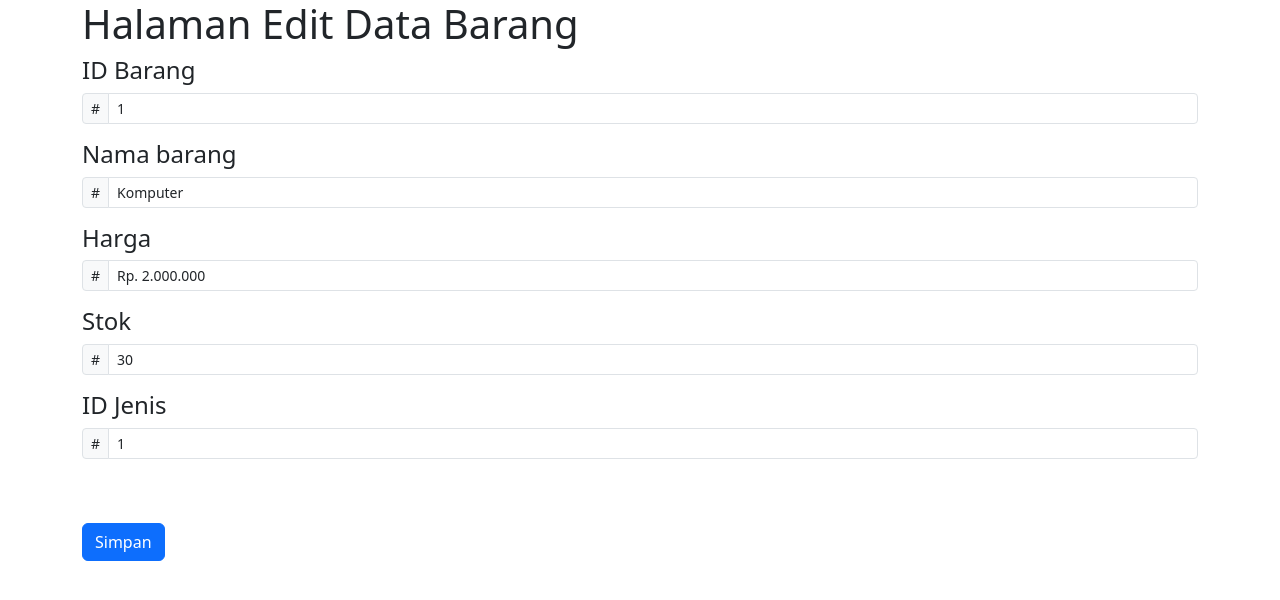
After one commit to Reizqysukadesain/db_inventory_reizqy_xi1, a PHP site: page /view_edit.php?id_barang=1 in a window 1280 px wide. The commit adds this page. Shown: the top 600 px of the page. Run offline with PHP 8.4, Linux system fonts and the light colour scheme; data comes from the database, SQL or seed files in the repository; both versions use the stored data as it was after the commit.

Commit message:
edit dan hapus

```diff
--- a/db_inventory_reizqy_xi1/View/barang/index.php
+++ b/db_inventory_reizqy_xi1/View/barang/index.php
@@ -5,6 +5,7 @@
     <meta name="viewport" content="width=device-width, initial-scale=1.0">
     <title>Document</title>
     <link rel="stylesheet" href="https://cdn.jsdelivr.net/npm/bootstrap@5.3.3/dist/css/bootstrap.min.css">
+    <link rel="stylesheet" href="https://cdnjs.cloudflare.com/ajax/libs/font-awesome/6.2.0/css/all.min.css">
     <script src="https://cdn.jsdelivr.net/npm/bootstrap@5.3.3/dist/js/bootstrap.bundle.min.js
 "></script>
 
@@ -78,8 +79,8 @@
                             <td><?php echo $result['stok'];?></td>
                             <td><?php echo $result['id_jenis'];?></td>
                             <td>
-                            <button type="button" class="btn btn-warning" >Edit</button>
-                            <button type="button" class="btn btn-danger">Hapus</button>
+                            <a class="btn btn-warning" href="view_edit.php?id_barang=<?php echo $result['id_barang']?>"><i class="fa-solid fa-pen-to-square"></i>Edit</a>
+                            <a class="btn btn-danger" href="proses_hapus.php?id_barang=<?php echo $result['id_barang']?>" onclick="return confirm('Kamu yakin?')"><i class="fa-solid fa-trash"></i>Hapus</a>
                             </td>
         </tr>
         <?php
--- /dev/null
+++ b/db_inventory_reizqy_xi1/View/barang/view_edit.php
@@ -0,0 +1,54 @@
+<!DOCTYPE html>
+<html lang="en">
+<head>
+    <meta charset="UTF-8">
+    <meta name="viewport" content="width=device-width, initial-scale=1.0">
+    <title>Halaman Tambah Data Barang</title>
+    <link rel="stylesheet" href="https://cdn.jsdelivr.net/npm/bootstrap@5.3.3/dist/css/bootstrap.min.css">
+    <script src="https://cdn.jsdelivr.net/npm/bootstrap@5.3.3/dist/js/bootstrap.bundle.min.js
+"></script>
+</head>
+<body>
+    <div class="container">
+    <h1>Halaman Edit Data Barang</h1>
+    <?php
+    include '../../Config/koneksi.php';
+    $id_barang=$_GET['id_barang'];
+    $query = mysqli_query($conn,"SELECT * FROM barang WHERE id_barang= '$id_barang'");
+    $result=mysqli_fetch_array($query)
+    ?>
+    <form action="proses_edit.php?id_barang=<?php echo $result['id_barang']?>" method="post">
+        <h4>ID Barang</h4>
+        <div class="input-group input-group-sm mb-3">
+  <span class="input-group-text" id="inputGroup-sizing-sm">#</span>
+  <input type="number" class="form-control" aria-label="Sizing example input" aria-describedby="inputGroup-sizing-sm" placeholder="1" value="<?php echo $result['id_barang']?>" name="id_barang">
+</div>
+<h4>Nama barang</h4>
+        <div class="input-group input-group-sm mb-3">
+  <span class="input-group-text" id="inputGroup-sizing-sm">#</span>
+  <input type="text" class="form-control" aria-label="Sizing example input" aria-describedby="inputGroup-sizing-sm" placeholder="Keyboard" value="<?php echo $result['nama_barang']?>" name="nama_barang">
+</div>
+<h4>Harga</h4>
+        <div class="input-group input-group-sm mb-3">
+  <span class="input-group-text" id="inputGroup-sizing-sm">#</span>
+  <input type="text" class="form-control" aria-label="Sizing example input" aria-describedby="inputGroup-sizing-sm" placeholder="Rp. 1.000.000" value="<?php echo $result['harga']?>" name="harga">
+</div>
+<h4>Stok</h4>
+        <div class="input-group input-group-sm mb-3">
+  <span class="input-group-text" id="inputGroup-sizing-sm">#</span>
+  <input type="number" class="form-control" aria-label="Sizing example input" aria-describedby="inputGroup-sizing-sm" placeholder="10" value="<?php echo $result['stok']?>" name="stok">
+</div>
+<h4>ID Jenis</h4>
+        <div class="input-group input-group-sm mb-3">
+  <span class="input-group-text" id="inputGroup-sizing-sm">#</span>
+  <input type="number" class="form-control" aria-label="Sizing example input" aria-describedby="inputGroup-sizing-sm" placeholder="1-4" value="<?php echo $result['id_jenis']?>" name="id_jenis">
+</div>
+<br><br>
+
+<button type="submit" class="btn btn-primary">Simpan</button>
+
+    </form>
+    </div>
+
+</body>
+</html>
--- a/db_inventory_reizqy_xi1/View/jenis/index.php
+++ b/db_inventory_reizqy_xi1/View/jenis/index.php
@@ -5,6 +5,7 @@
     <meta name="viewport" content="width=device-width, initial-scale=1.0">
     <title>Document</title>
     <link rel="stylesheet" href="https://cdn.jsdelivr.net/npm/bootstrap@5.3.3/dist/css/bootstrap.min.css">
+    <link rel="stylesheet" href="https://cdnjs.cloudflare.com/ajax/libs/font-awesome/6.2.0/css/all.min.css">
     <script src="https://cdn.jsdelivr.net/npm/bootstrap@5.3.3/dist/js/bootstrap.bundle.min.js
 "></script>
 
@@ -72,8 +73,7 @@
             <td><?php echo $result['id_jenis'];?></td>
                             <td><?php echo $result['nama_jenis'];?></td>
                             <td>
-                            <button type="button" class="btn btn-warning" >Edit</button>
-                            <button type="button" class="btn btn-danger">Hapus</button>
+                            <a class="btn btn-warning" href="view_edit.php?id_jenis=<?php echo $result['id_jenis']?>"><i class="fa-solid fa-pen-to-square"></i>Edit</a>
                             </td>
         </tr>
         <?php
```
Also changed, not shown: db_inventory_reizqy_xi1/View/barang/proses_edit.php (added, +19 -0 lines), db_inventory_reizqy_xi1/View/barang/proses_hapus.php (added, +15 -0 lines), db_inventory_reizqy_xi1/View/jenis/proses_edit.php (added, +16 -0 lines), db_inventory_reizqy_xi1/View/jenis/view_edit.php (added, +38 -0 lines), db_inventory_reizqy_xi1/Database/db_inventory_reizqy_xi1.sql (line endings or trailing spaces).
